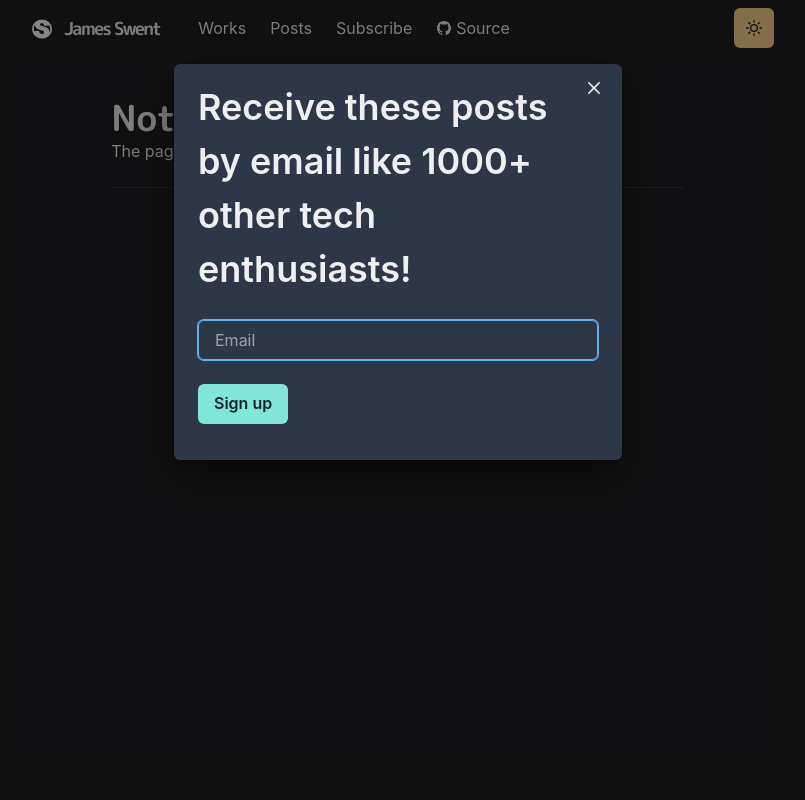
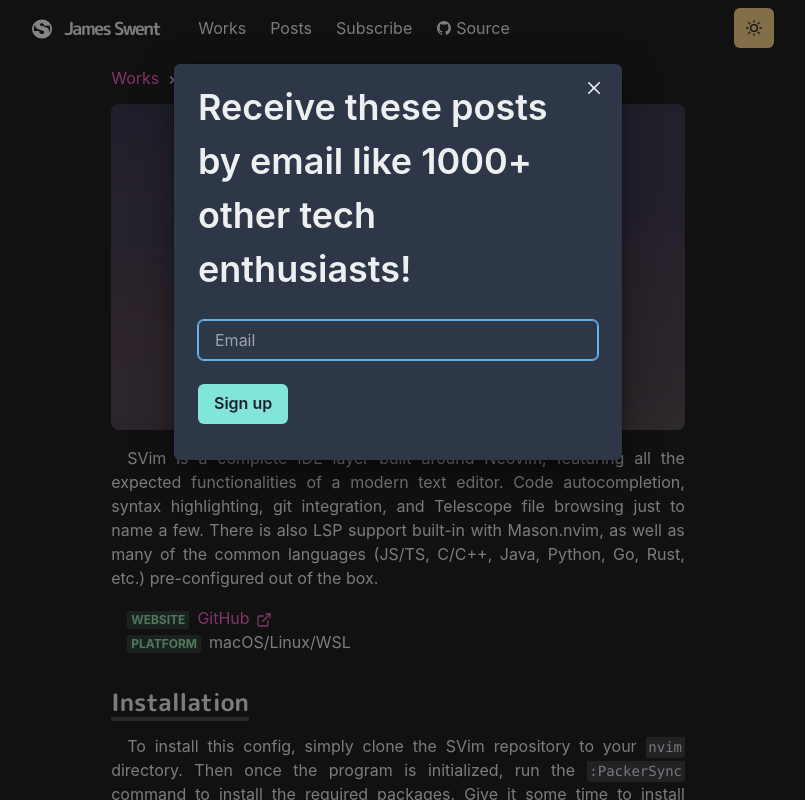
Before and after one commit to jswent/jwswent-homepage, a Next.js app: page /works/svim in a window 1280 px wide. Before the commit this address had no page. Shown: the top 800 px of the page, without its empty margins (242-1047 px from the left). Built offline with nearby package versions, Linux system fonts and the light colour scheme.

Commit message:
add svim to works

```diff
--- a/components/code.js
+++ b/components/code.js
@@ -1,6 +1,14 @@
 import { Code, Box, useColorModeValue } from '@chakra-ui/react'
 
-const CodeBlock = ({ children }) => {
+export function InlineCode({ children }) {
+  return (
+    <Code className='indent-0'>
+      {children}
+    </Code>
+  )
+}
+
+const CodeBlock = ({ className, children }) => {
   return (
     <Box
       sx={{
@@ -11,6 +19,7 @@
       borderRadius='lg'
       bg={useColorModeValue('codeLight', 'codeDark')}
       overflowX='scroll'
+      className={className}
     >
       <Code m='4px' display='block' whiteSpace='pre' bg='transparent'>
         {children}
--- a/pages/works.js
+++ b/pages/works.js
@@ -4,6 +4,7 @@
 import Layout from '../components/layouts/article'
 
 import thumbZSH from '../public/images/works/zsh_eyecatch.png'
+import thumbSVim from '../public/images/works/svim.png'
 
 const Works = () => {
   return (
@@ -14,14 +15,17 @@
         </Heading>
 
         <SimpleGrid columns={[1, 1, 2]} gap={6}>
-          <Section>
-            <WorkGridItem id='zsh' title='ZSH' thumbnail={thumbZSH}>
-              A fast, extensible ZSH configuration with fish-like syntax
-              highlighting and autosuggestions, all without the bloat of
-              oh-my-zsh.
-            </WorkGridItem>
-          </Section>
+          <WorkGridItem id='svim' title='SVim' thumbnail={thumbSVim}>
+            A complete IDE layer for Neovim with code autocompletion, syntax
+            highlighting, LSP, fuzzy search, and more.
+          </WorkGridItem>
+          <WorkGridItem id='zsh' title='ZSH' thumbnail={thumbZSH}>
+            A fast, extensible ZSH configuration with fish-like syntax
+            highlighting and autosuggestions, all without the bloat of
+            oh-my-zsh.
+          </WorkGridItem>
         </SimpleGrid>
+        <Section />
       </Container>
     </Layout>
   )
--- /dev/null
+++ b/pages/works/svim.js
@@ -0,0 +1,66 @@
+import {
+  Badge,
+  Link,
+  Container,
+  List,
+  ListItem,
+  Heading
+} from '@chakra-ui/react'
+import Layout from '../../components/layouts/article'
+import { Meta, Title, WorkImage } from '../../components/work'
+import P from '../../components/paragraph'
+import { ExternalLinkIcon } from '@chakra-ui/icons'
+import Section from '../../components/section'
+import CodeBlock, { InlineCode } from '../../components/code'
+
+const Work = () => {
+  return (
+    <Layout title='SVim'>
+      <Container>
+        <Title>
+          SVim <Badge>2022</Badge>
+        </Title>
+        <WorkImage src='/images/works/alpha-svim.png' />
+        <P>
+          SVim is a complete IDE layer built around Neovim, featuring all the
+          expected functionalities of a modern text editor. Code autocompletion,
+          syntax highlighting, git integration, and Telescope file browsing just
+          to name a few. There is also LSP support built-in with Mason.nvim, as
+          well as many of the common languages (JS/TS, C/C++, Java, Python, Go,
+          Rust, etc.) pre-configured out of the box.
+        </P>
+        <List ml={4} my={4} mb={8}>
+          <ListItem>
+            <Meta>Website</Meta>
+            <Link href='https://github.com/jswent/zsh'>
+              GitHub <ExternalLinkIcon mx='2px' />
+            </Link>
+          </ListItem>
+          <ListItem>
+            <Meta>Platform</Meta>
+            <span>macOS/Linux/WSL</span>
+          </ListItem>
+        </List>
+
+        <Section delay={0.1}>
+          <Heading as='h3' variant='section-title'>
+            Installation
+          </Heading>
+          <P>
+            To install this config, simply clone the SVim repository to your{' '}
+            <InlineCode>nvim</InlineCode> directory. Then once the program is
+            initialized, run the <InlineCode>:PackerSync</InlineCode> command to
+            install the required packages. Give it some time to install
+            everything and then restart neovim again. You may have to restart
+            neovim multiple times before it loads properly.
+          </P>
+          <CodeBlock className='mt-4'>
+            git clone https://github.com/jswent/SVim.git ~/.config/nvim
+          </CodeBlock>
+        </Section>
+      </Container>
+    </Layout>
+  )
+}
+
+export default Work
```
Also changed, not shown: public/images/works/alpha-svim.png (added), public/images/works/svim.png (added).
